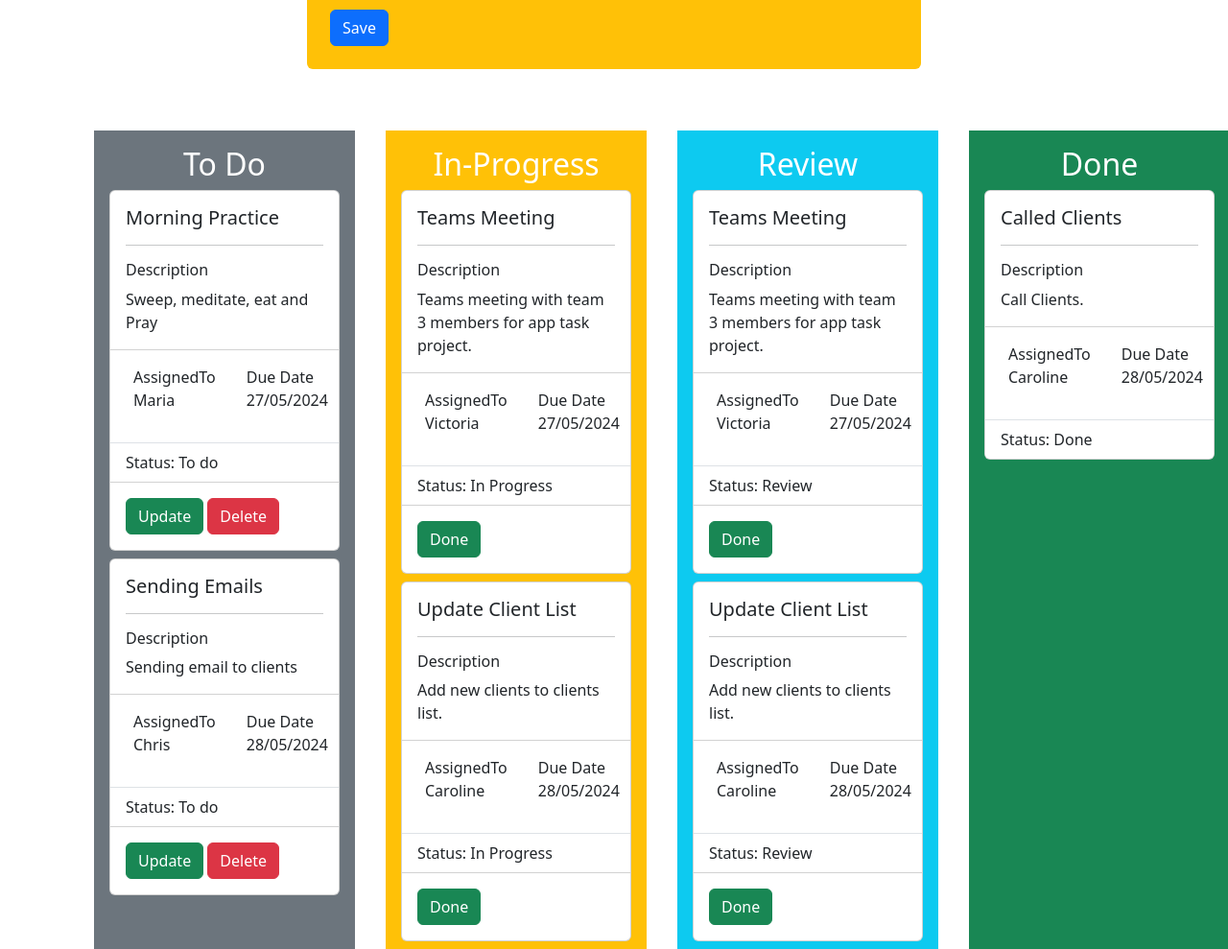
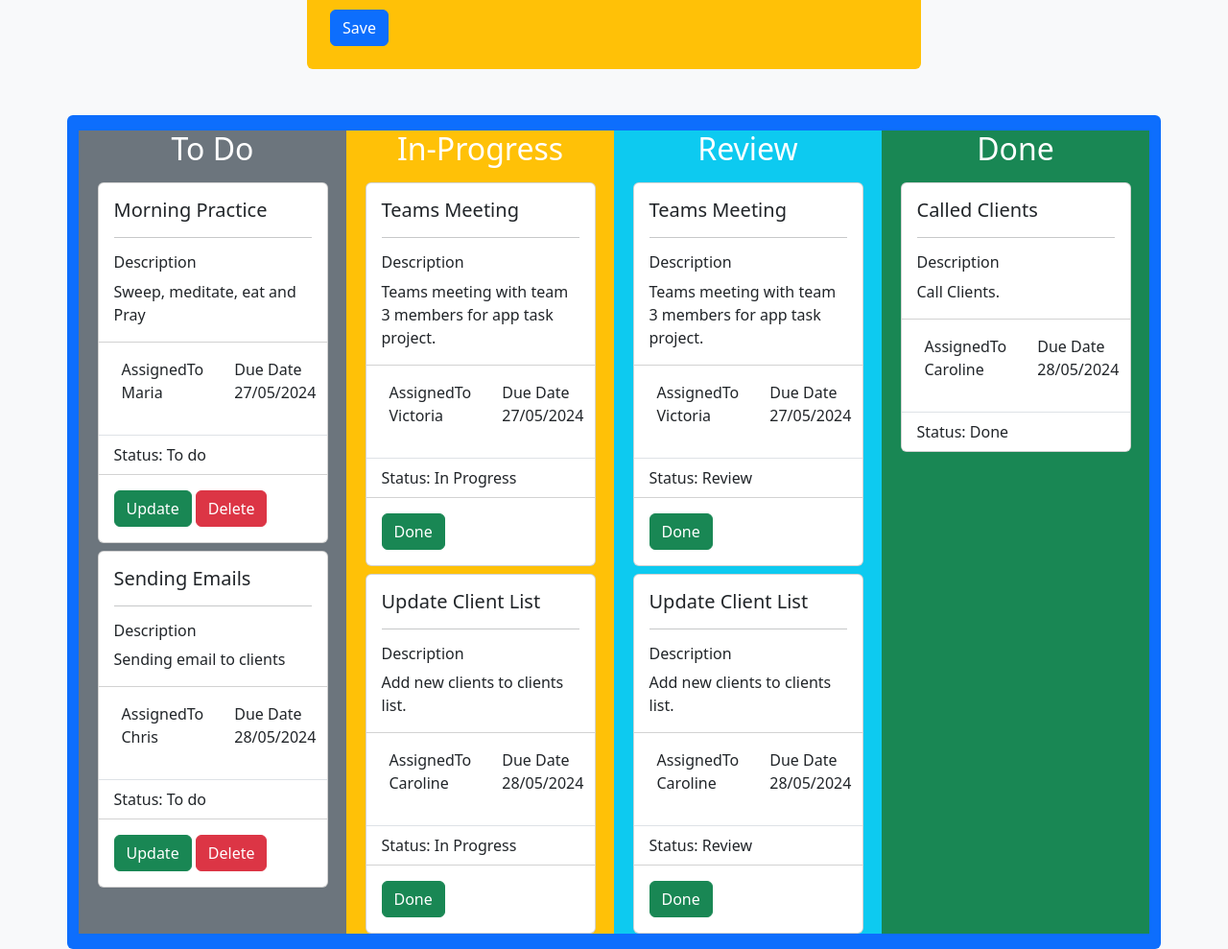
Before and after one commit to askdebb/Task-Planner-App, a plain HTML site: page index.html in a window 1280 px wide. Shown: the part 580-1569 px from the top of the page at 96% size. Drawn offline with nearby package versions, Linux system fonts and the light colour scheme.

Commit message:
modify the UI

```diff
--- a/index.html
+++ b/index.html
@@ -9,7 +9,7 @@
 
     <link href="https://cdn.jsdelivr.net/npm/bootstrap@5.3.3/dist/css/bootstrap.min.css" rel="stylesheet" integrity="sha384-QWTKZyjpPEjISv5WaRU9OFeRpok6YctnYmDr5pNlyT2bRjXh0JMhjY6hW+ALEwIH" crossorigin="anonymous">
 </head>
-<body>
+<body class="bg-light">
     <div class="container bg-warning w-50 p-4 mt-3 rounded">
         <form action="" method="POST">
             <h1 class="text-center">Task Planner App</h1>
@@ -45,9 +45,9 @@
       </div>
 
       <!-- task list component -->
-     <div class="container task-list-section  w-100vw mt-5 mx-auto d-flex justify-content-around" id="task-list">
-        <div class="task-list-items bg-secondary text-white m-3 p-3" >
-            <h2 class="text-center">To Do</h2>
+     <div class="container task-list-section bg-primary row mt-5 mx-auto   py-3 rounded overflow-hidden" id="task-list">
+        <div class="col-md-3 task-list-items d-flex flex-column  justify-content-start align-items-center bg-secondary text-white" >
+            <h2 class="text-center ">To Do</h2>
             <div id="to-do"></div>
              <div class="card mt-2" style="width: 15rem;">
               <div class="card-body">
@@ -102,7 +102,7 @@
               </div>
             </div>
         </div>
-        <div class="task-list-items bg-warning text-white m-3 p-3">
+        <div class="col-md-3  task-list-items bg-warning text-white d-flex flex-column align-items-center ">
             <h2 class="text-center">In-Progress</h2>
             <div id="in-progress"></div>
             <div class="card mt-2" style="width: 15rem;">
@@ -159,7 +159,7 @@
               </div>
 
         </div>
-        <div class="task-list-items bg-info text-white m-3 p-3">
+        <div class="col-md-3  task-list-items bg-info text-white  d-flex flex-column align-items-center ">
             <h2 class="text-center">Review</h2>
             <div id="review"></div>
             <div class="card mt-2" style="width: 15rem;">
@@ -216,7 +216,7 @@
               </div>
 
         </div>
-        <div class="task-list-items bg-success text-white m-3 p-3">
+        <div class="col-md-3 task-list-items bg-success text-white  d-flex flex-column align-items-center">
             <h2 class="text-center">Done</h2>
             <div class="card mt-2" style="width: 15rem;">
               <div class="card-body">
--- a/js/index.js
+++ b/js/index.js
@@ -1,5 +1,5 @@
 // const taskManagerClass = require('./taskManager.js')
-import { TaskManager } from "./taskManager.js";
+import  TaskManager  from "./taskManager.js";
 let toDoList = [];
 
 // name field
--- a/js/taskManager.js
+++ b/js/taskManager.js
@@ -1,4 +1,4 @@
-export class TaskManager {
+class TaskManager {
     constructor() {
       this.currentId = localStorage.getItem("currentId") || 0;
       this.tasks = [];
@@ -176,3 +176,5 @@ function review(task) {
 // });
 
 // module.exports= {TaskManager}
+
+export default TaskManager
```
